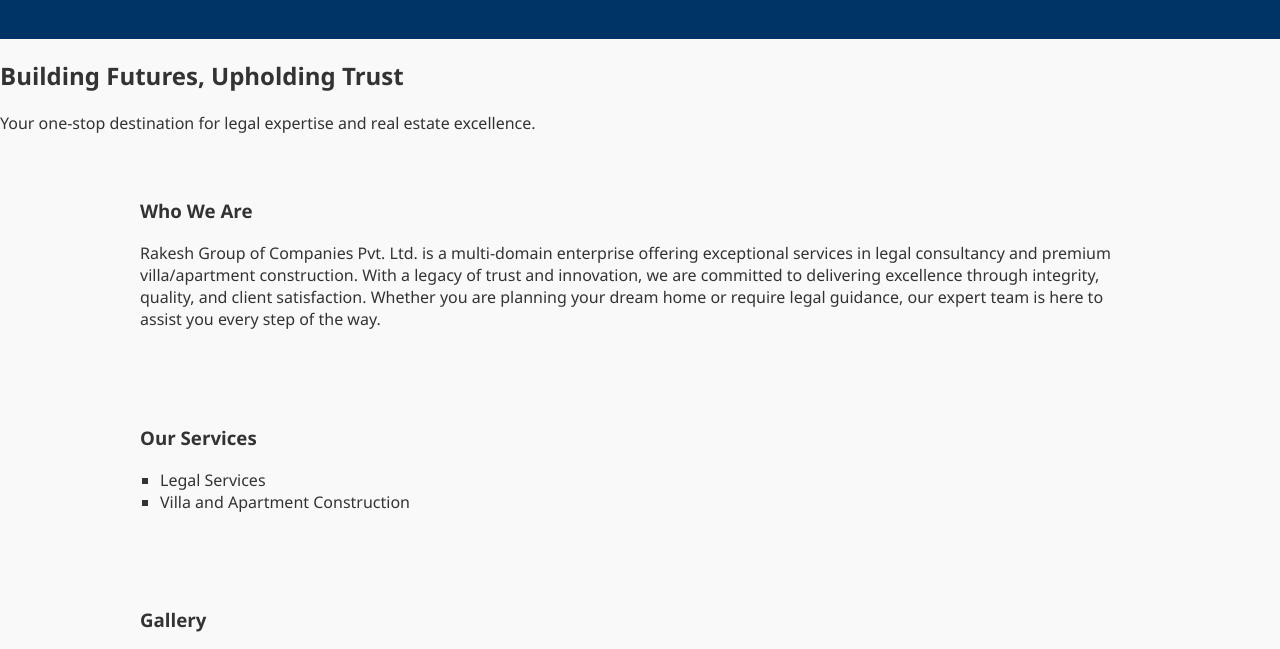
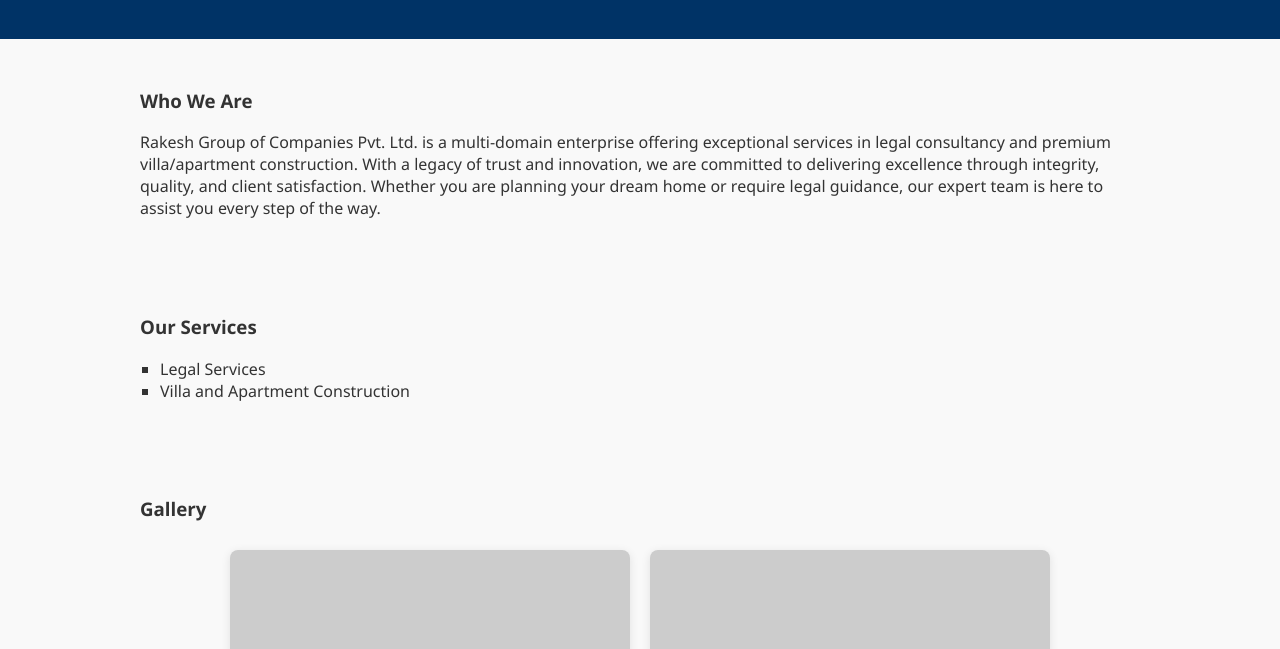
Before and after one commit to ashok-heisenberg/rakesh-group, a plain HTML site: page index.html in a window 1280 px wide. Shown: the part 87-736 px from the top of the page. Drawn offline with Linux system fonts and the light colour scheme; placeholder pictures from the web are drawn by us.

Commit message:
Update index.html

```diff
--- a/index.html
+++ b/index.html
@@ -66,11 +66,6 @@
     <h1>Rakesh Group of Companies Private Limited</h1>
   </header>
 
-  <section class="hero">
-    <h2>Building Futures, Upholding Trust</h2>
-    <p>Your one-stop destination for legal expertise and real estate excellence.</p>
-  </section>
-
   <section class="section introduction">
     <h3>Who We Are</h3>
     <p>
```
